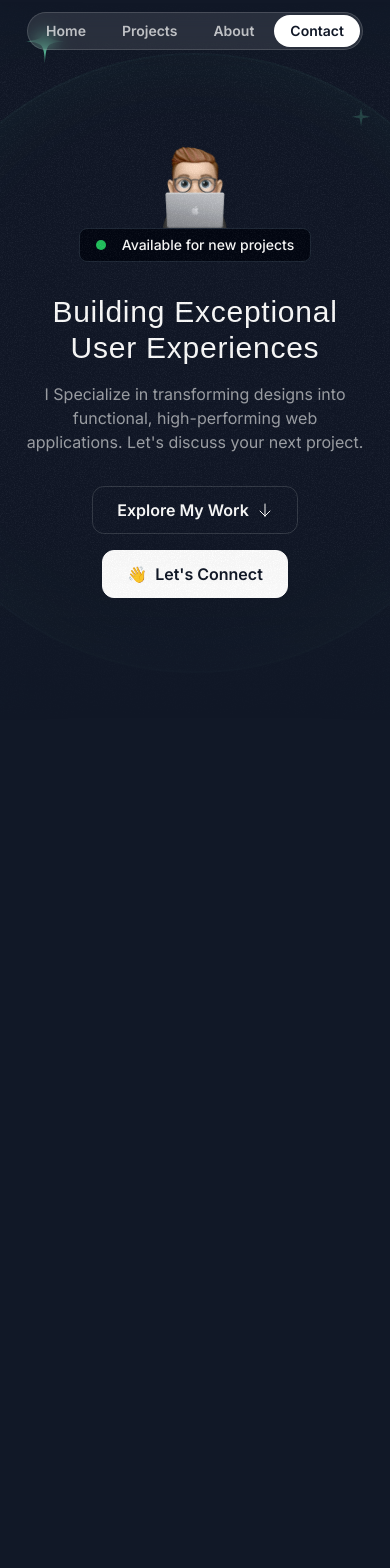
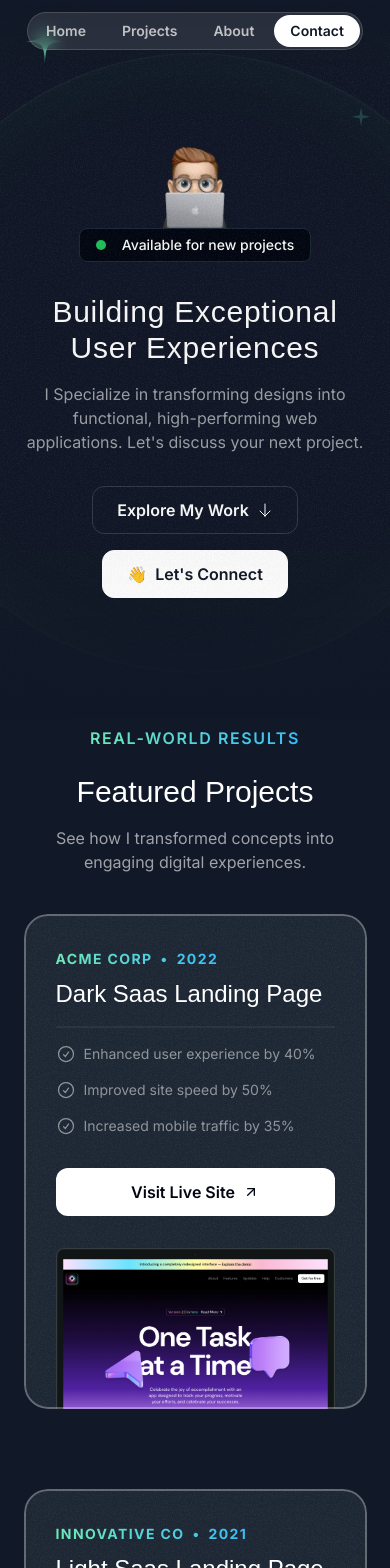
Before and after one commit to kishor-selvam/myPortfolio, a Next.js app: page / in a window 390 px wide. Shown: the top 1568 px of the page. Before the commit the page ends 973 px from the top, so only its background shows below. Built offline with nearby package versions, Linux system fonts and the light colour scheme; a web font is replaced by a local one.

Commit message:
Project section has been completed

```diff
--- a/src/app/globals.css
+++ b/src/app/globals.css
@@ -11,3 +11,10 @@
     @apply absolute inset-0  border-2 top-1/2 left-1/2 -translate-x-1/2 -translate-y-1/2 rounded-full border-emerald-300/5 shadow-[0_0_80px_inset] shadow-emerald-300/5;
   }
 }
+
+
+@layer utilities{
+  .container{
+    @apply lg:max-w-5xl;
+  }
+}
--- a/src/app/page.tsx
+++ b/src/app/page.tsx
@@ -1,11 +1,13 @@
 import { Header } from "@/sections/Header";
 import { HeroSection } from "@/sections/Hero";
+import { ProjectsSection } from "@/sections/Projects";
 
 export default function Home() {
   return (
     <div>
       <Header />
       <HeroSection />
+      <ProjectsSection />
     </div>
   );
 }
--- a/src/sections/Projects.tsx
+++ b/src/sections/Projects.tsx
@@ -1,6 +1,10 @@
 import darkSaasLandingPage from "@/assets/images/dark-saas-landing-page.png";
 import lightSaasLandingPage from "@/assets/images/light-saas-landing-page.png";
 import aiStartupLandingPage from "@/assets/images/ai-startup-landing-page.png";
+import Image from "next/image";
+import CheckCircleIcon from "@/assets/icons/check-circle.svg";
+import ArrowUpRightIcon from "@/assets/icons/arrow-up-right.svg";
+import GrainImage from "@/assets/images/grain.jpg";
 
 const portfolioProjects = [
   {
@@ -42,5 +46,70 @@
 ];
 
 export const ProjectsSection = () => {
-  return <div>Projects Section</div>;
+  return (
+    <section className="pb-16 lg:py-24">
+      <div className="container">
+        <div className="flex justify-center">
+          <p className="uppercase text-center font-semibold tracking-widest bg-gradient-to-r from-emerald-300 to-sky-400 text-transparent bg-clip-text ">
+            Real-world Results
+          </p>
+        </div>
+        <h2 className="font-serif text-3xl md:text-5xl text-center mt-6">
+          Featured Projects
+        </h2>
+        <p className="text-center md:text-lg lg:text-xl text-white/60 mt-4 max-w-md mx-auto">
+          See how I transformed concepts into engaging digital experiences.
+        </p>
+        <div className="mt-10 md:mt-20 flex flex-col gap-20">
+          {portfolioProjects.map((projects) => (
+            <div
+              key={projects.title}
+              className="bg-gray-800 rounded-3xl relative overflow-hidden z-0 after:z-10 after:content-[''] after:absolute after:inset-0 after:outline-2 after:outline after:-outline-offset-2 after:rounded-3xl after:outline-white/30 px-8 pt-8 md:pt-12 md:px-10 lg:pt-16 lg:px-20 after:pointer-events-none"
+            >
+              <div
+                className="absolute inset-0 -z-10 opacity-5"
+                style={{
+                  backgroundImage: `url(${GrainImage.src})`,
+                }}
+              ></div>
+              <div className="lg:grid lg:grid-cols-2 lg:gap-16">
+                <div className="lg:pb-16">
+                  <div className="bg-gradient-to-r from-emerald-300 to-sky-400 inline-flex font-bold uppercase tracking-widest text-sm gap-2 text-transparent bg-clip-text">
+                    <span>{projects.company}</span>
+                    <span>&bull;</span>
+                    <span>{projects.year}</span>
+                  </div>
+                  <h3 className="font-serif text-2xl mt-2 md:text-4xl md:mt-5 ">
+                    {projects.title}
+                  </h3>
+                  <hr className="border-t-2 border-white/5 mt-4 md:mt-5" />
+                  <ul className="flex flex-col gap-4 mt-4 md:mt-5">
+                    {projects.results.map((result) => (
+                      <li className="flex gap-2 text-sm md:text-base text-white/50 ">
+                        <CheckCircleIcon className="size-5 md:size-6" />
+                        <span>{result.title}</span>
+                      </li>
+                    ))}
+                  </ul>
+                  <a href={projects.link}>
+                    <button className="bg-white text-gray-950 h-12 w-full md:w-auto px-6 rounded-xl mt-8 font-semibold inline-flex items-center justify-center gap-2">
+                      Visit Live Site
+                      <ArrowUpRightIcon className="size-4" />
+                    </button>
+                  </a>
+                </div>
+                <div className="relative">
+                  <Image
+                    src={projects.image}
+                    alt={projects.title}
+                    className="mt-8 -mb-4 md:-mb-0 lg:mt-0 lg:absolute lg:h-full lg:w-auto lg:max-w-none"
+                  />
+                </div>
+              </div>
+            </div>
+          ))}
+        </div>
+      </div>
+    </section>
+  );
 };
```
